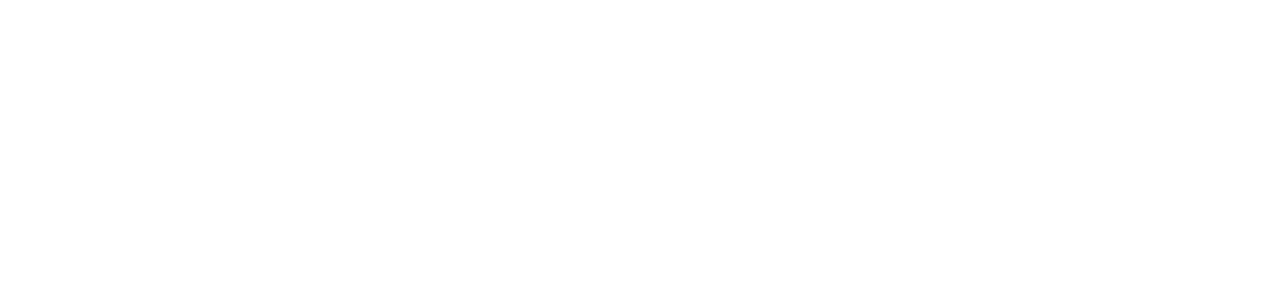
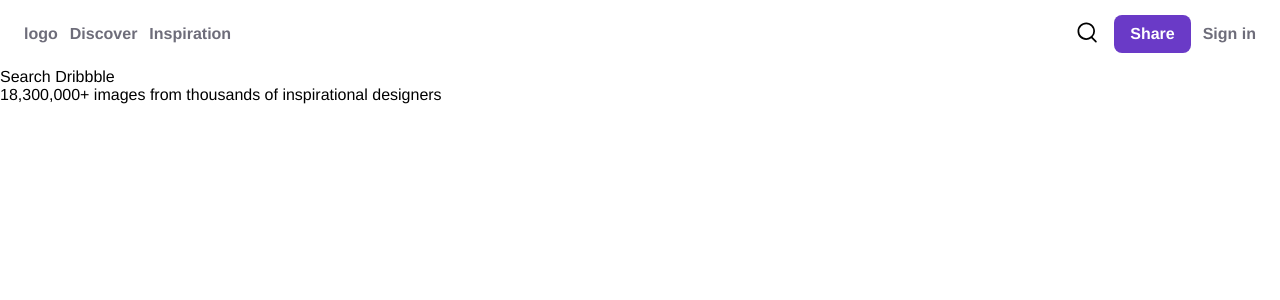
Before and after one commit to ikhaos/ikhaos, a Next.js app: page /search in a window 1280 px wide. Shown: the top 300 px of the page. Built offline with nearby package versions, Linux system fonts and the light colour scheme.

Commit message:
Auto stash before rebase of "origin/main"

```diff
--- /dev/null
+++ b/component/search/Poster.module.scss
@@ -0,0 +1,3 @@
+.PosterContainer{
+  width: 100vw;
+}
--- /dev/null
+++ b/component/search/Poster.tsx
@@ -0,0 +1,11 @@
+import css from './Poster.module.scss'
+const Poster: React.FC = () => {
+  return (
+    <div className={css.PosterContainer}>
+      <div>Search Dribbble</div>
+      <div>18,300,000+ images from thousands of inspirational designers</div>
+    </div>
+  )
+}
+
+export default Poster
--- a/pages/search/index.tsx
+++ b/pages/search/index.tsx
@@ -1,13 +1,17 @@
 import type { NextPage } from 'next'
 import Head from 'next/head'
+import SiteNav from '../../component/common/SiteNav'
+import Poster from '../../component/search/Poster'
 const Search: NextPage = () => {
   return (
     <div>
       <Head>
         <title>Search - Search the Ikhaos</title>
-        <meta name="description" content="Generated by create next app" />
+        <meta name="description" content="Search the Ikhaos" />
         <link rel="icon" href="/favicon.ico" />
       </Head>
+      <SiteNav />
+      <Poster />
     </div>
   )
 }
```
